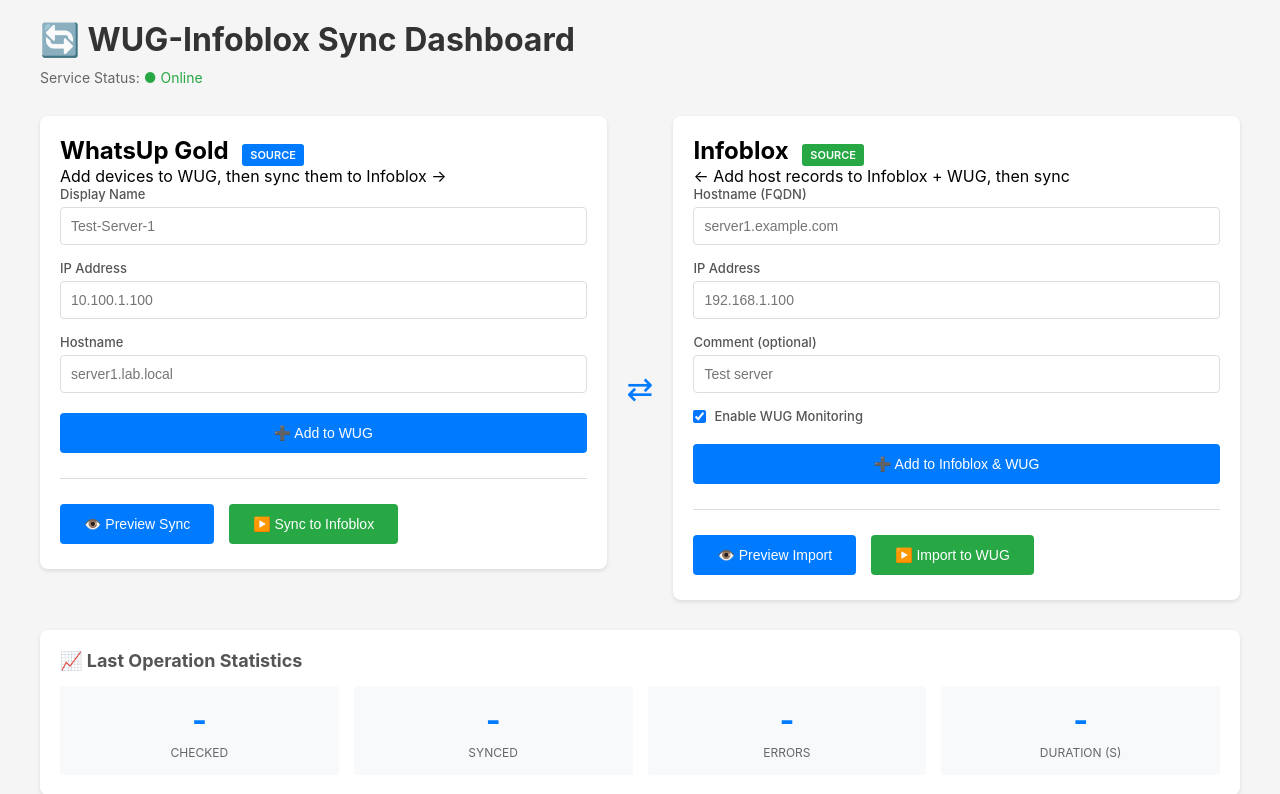
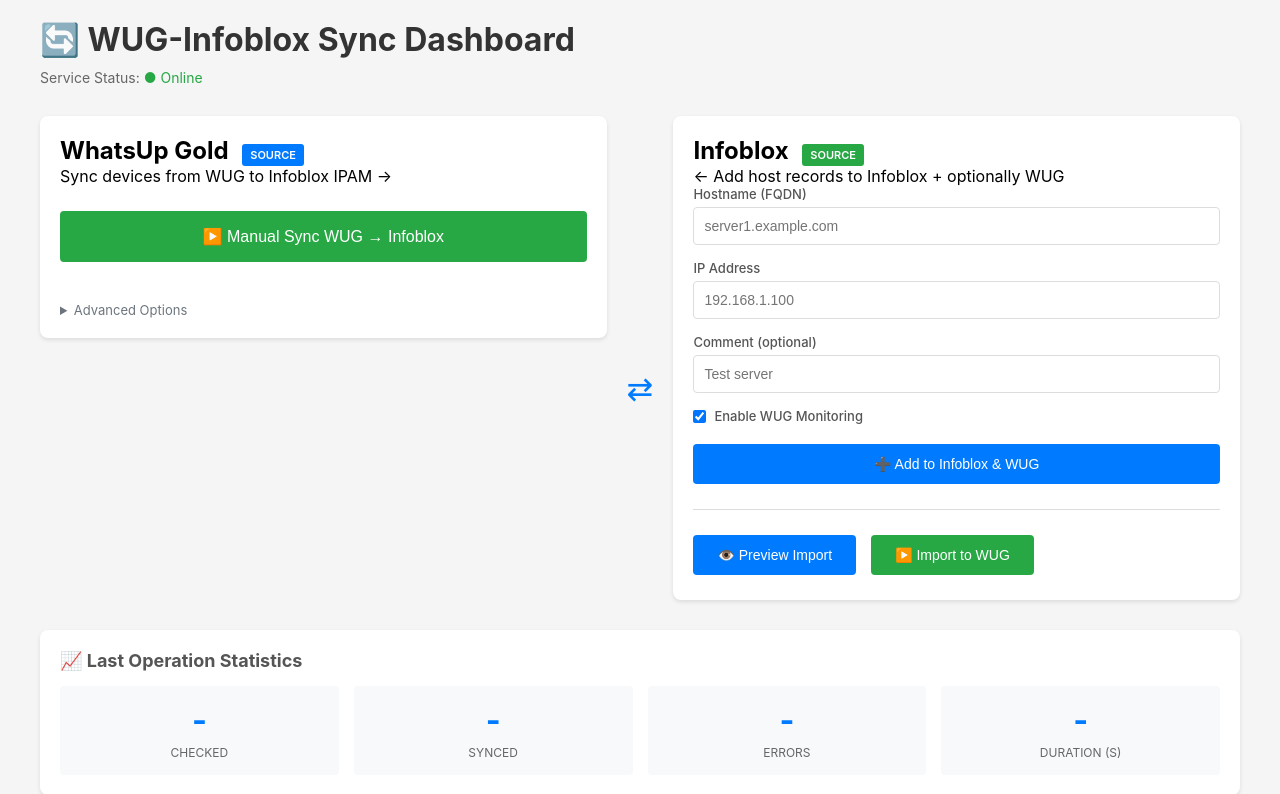
Before and after one commit to bassslap/wug-infoblox-sync, a Flask app: page / in a window 1280 px wide. Shown: the top 794 px of the page. Run offline with Flask 3, Linux system fonts and the light colour scheme; data that the repository does not hold is empty.

Commit message:
Simplify UI: Remove WUG device creation form, keep only manual sync button

```diff
--- a/src/wug_infoblox_sync/templates/index.html
+++ b/src/wug_infoblox_sync/templates/index.html
@@ -201,29 +201,20 @@
             <!-- WUG Side -->
             <div class="workflow-step">
                 <h2>WhatsUp Gold <span class="badge wug">SOURCE</span></h2>
-                <p>Add devices to WUG, then sync them to Infoblox →</p>
+                <p>Sync devices from WUG to Infoblox IPAM →</p>
 
-                <div class="form-group">
-                    <label>Display Name</label>
-                    <input type="text" id="device-name" placeholder="Test-Server-1">
-                </div>
-                <div class="form-group">
-                    <label>IP Address</label>
-                    <input type="text" id="device-ip" placeholder="10.100.1.100">
-                </div>
-                <div class="form-group">
-                    <label>Hostname</label>
-                    <input type="text" id="device-hostname" placeholder="server1.lab.local">
+                <div style="padding: 20px 0;">
+                    <button id="btn-sync" onclick="runSync('wug-to-infoblox', 'sync')" class="success" style="width: 100%; padding: 16px; font-size: 16px;">
+                        ▶️ Manual Sync WUG → Infoblox
+                    </button>
                 </div>
 
-                <button id="btn-add" onclick="addDevice()" style="width: 100%;">➕ Add to WUG</button>
-
-                <hr style="margin: 20px 0; border: none; border-top: 1px solid #ddd;">
-
-                <div class="button-group">
-                    <button id="btn-dry" onclick="runSync('wug-to-infoblox', 'dry-run')">👁️ Preview Sync</button>
-                    <button id="btn-sync" onclick="runSync('wug-to-infoblox', 'sync')" class="success">▶️ Sync to Infoblox</button>
-                </div>
+                <details style="margin-top: 15px;">
+                    <summary style="cursor: pointer; color: #6c757d; font-size: 13px; user-select: none;">Advanced Options</summary>
+                    <div style="margin-top: 10px;">
+                        <button id="btn-dry" onclick="runSync('wug-to-infoblox', 'dry-run')" class="secondary" style="width: 100%;">👁️ Preview Sync (Dry Run)</button>
+                    </div>
+                </details>
             </div>
 
             <div class="workflow-arrow">⇄</div>
@@ -231,7 +222,7 @@
             <!-- Infoblox Side -->
             <div class="workflow-step">
                 <h2>Infoblox <span class="badge infoblox">SOURCE</span></h2>
-                <p>← Add host records to Infoblox + WUG, then sync</p>
+                <p>← Add host records to Infoblox + optionally WUG</p>
 
                 <div class="form-group">
                     <label>Hostname (FQDN)</label>
@@ -455,48 +446,6 @@
                 document.getElementById('service-status').innerHTML =
                     '<span style="color: #dc3545;">● Offline</span>';
                 console.error('Status check failed:', error);
-            }
-        }
-
-        async function addDevice() {
-            const name = document.getElementById('device-name').value.trim();
-            const ip = document.getElementById('device-ip').value.trim();
-            let hostname = document.getElementById('device-hostname').value.trim();
-
-            if (!name || !ip) {
-                showResult('Please enter device name and IP address', 'error');
-                return;
-            }
-
-            if (!hostname) {
-                hostname = `${name.toLowerCase().replace(/\s+/g, '-')}.lab.local`;
-            }
-
-            setLoading('btn-add', true);
-
-            try {
-                const response = await fetch(`${API_BASE}/add-test-device`, {
-                    method: 'POST',
-                    headers: { 'Content-Type': 'application/json' },
-                    body: JSON.stringify({
-                        display_name: name,
-                        ip_address: ip,
-                        hostname: hostname
-                    })
-                });
-                const data = await response.json();
-                showResult(data, response.ok ? 'success' : 'error');
-
-                if (response.ok) {
-                    document.getElementById('device-name').value = '';
-                    document.getElementById('device-ip').value = '';
-                    document.getElementById('device-hostname').value = '';
-                    loadIPAMView(); // Refresh IPAM view
-                }
-            } catch (error) {
-                showResult(`Network error: ${error.message}`, 'error');
-            } finally {
-                setLoading('btn-add', false);
             }
         }
 
```
